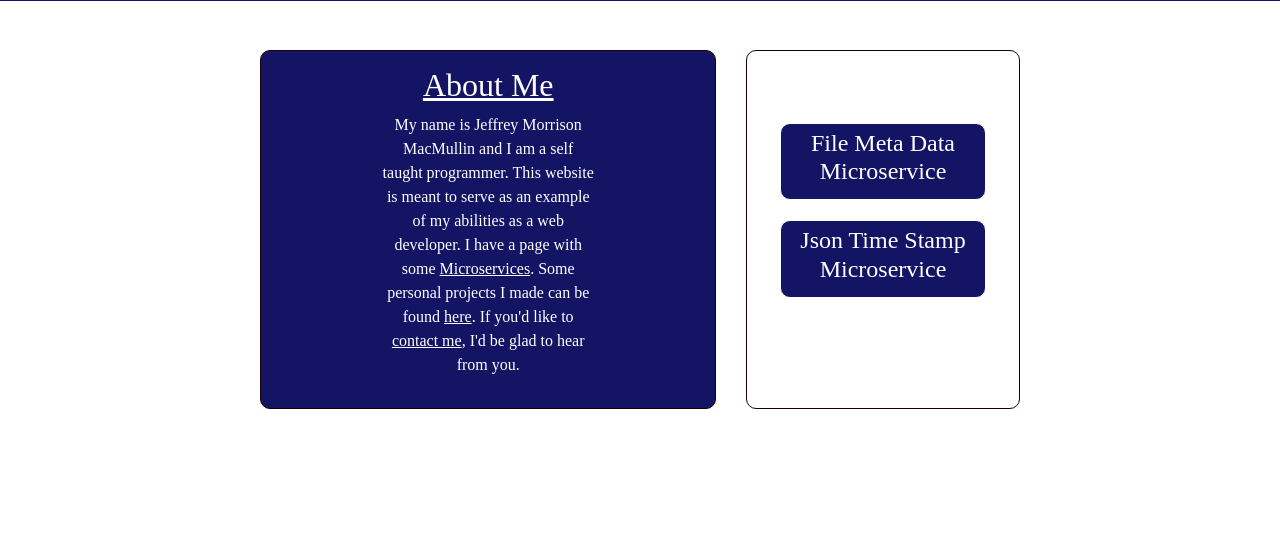
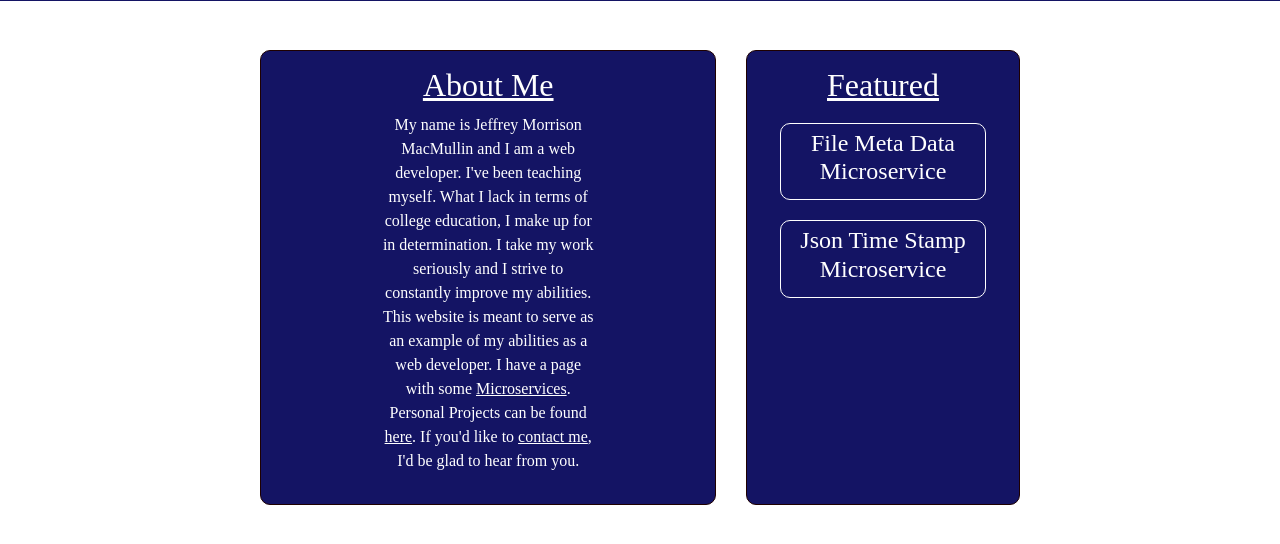
Before and after one commit to JSJm25/Portfolio-Website, a website: page views/index.html in a window 1280 px wide. Drawn offline with Linux system fonts and the light colour scheme.

Commit message:
Touched up main page, still wip

```diff
--- a/views/index.html
+++ b/views/index.html
@@ -13,16 +13,19 @@
             <div class="welcome_container">
                 <div class="_container about_container fg d-flex flex-column justify-content-evenly">
                     <h2 class="text-decoration-underline">About Me</h2>
+
                     <p class="w-50 mx-auto">
-                        My name is Jeffrey Morrison MacMullin and I am a self taught programmer.
+                        My name is Jeffrey Morrison MacMullin and I am a web developer. I've been teaching myself.
+                        What I lack in terms of college education, I make up for in determination. I take my work seriously and I strive to constantly improve my abilities.
                         This website is meant to serve as an example of my abilities as a web developer.
                         I have a page with some <a href="/micros">Microservices</a>.
-                        Some personal projects I made can be found <a href="/projects.html">here</a>.
+                        Personal Projects can be found <a href="/projects.html">here</a>.
                         If you'd like to <a href="/contact">contact me</a>, I'd be glad to hear from you.
                     </p>
+
                 </div>
-                <div class="_container featured_container container container-fluid">
-                    <h2 class="text-center text-decoration-underline">Featured Projects</h2>
+                <div class="_container featured_container container container-fluid fg">
+                    <h2 class="text-center text-decoration-underline">Featured</h2>
                     <div class="featured-project fg" id="fileMetaData-Project">
                         <a href="/micros/metadata" class="text-decoration-none"><h4 class="text-center featured-link">File Meta Data Microservice</h4></a>
                     </div>
```
